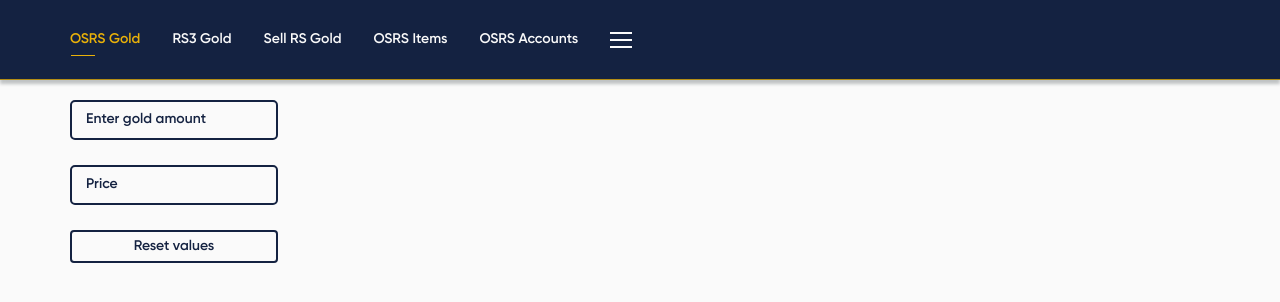
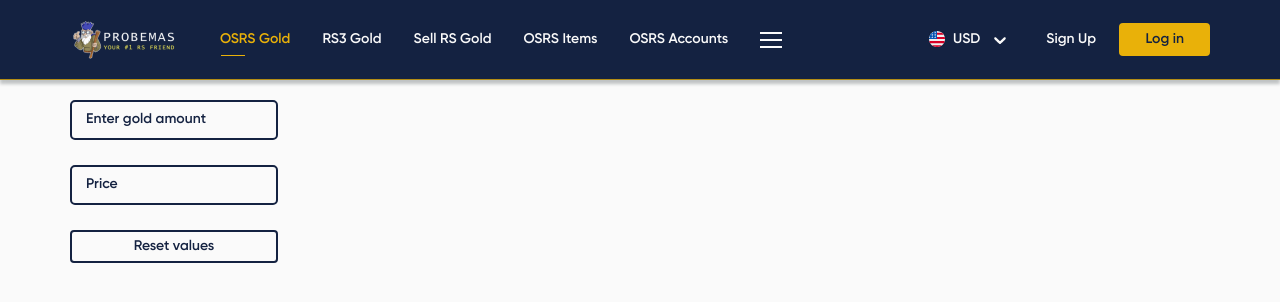
Before and after one commit to AnatoliiCubex/gold-2-currency, a Next.js app: page / in a window 1280 px wide. Shown: the top 302 px of the page. Built offline with nearby package versions, Linux system fonts and the light colour scheme.

Commit message:
updated logic to hide header elements

```diff
--- a/src/components/Common/Header/Header.component.tsx
+++ b/src/components/Common/Header/Header.component.tsx
@@ -21,18 +21,19 @@ export const HeaderComponent = () => {
   return (
     <header className={headerClassName}>
       <div className={styles.logoAndNavBarContainer}>
-        {screenLowerThan550px && !isOpenHiddenLinks && (
+        {!(isOpenHiddenLinks && screenLowerThan550px) && (
           <div className={styles.logoContainer}>
             <Image src={"/images/logo.png"} fill alt='logo' priority />
           </div>
         )}
+
         <NavBar
           isOpenHiddenLinks={isOpenHiddenLinks}
           setIsOpenHiddenLinks={setIsOpenHiddenLinks}
         />
       </div>
 
-      {screenLowerThan550px && !isOpenHiddenLinks && (
+      {!(isOpenHiddenLinks && screenLowerThan550px) && (
         <div className={styles.selectAndButtonsContainer}>
           {!screenLowerThan650px && (
             <Select id='currencySelector' options={currencyOptions} />
--- a/src/components/Common/NavBar/NavBar.module.scss
+++ b/src/components/Common/NavBar/NavBar.module.scss
@@ -242,13 +242,6 @@
 
 @media (max-width: 650px) {
   .navBar {
-    & .hiddenLinksDropDown {
-      top: 79px;
-      width: 100vw;
-      max-height: unset !important;
-      background-color: var(--dark);
-    }
-
     & .hiddenLinksList {
       height: fit-content;
     }
--- a/src/components/UI/Button/Button.module.scss
+++ b/src/components/UI/Button/Button.module.scss
@@ -88,8 +88,8 @@
 
   &_size {
     &_sm {
-      height: 29px;
-      padding: 6px 16px;
+      height: 33px;
+      padding: 7px 16px;
     }
 
     &_md {
```
